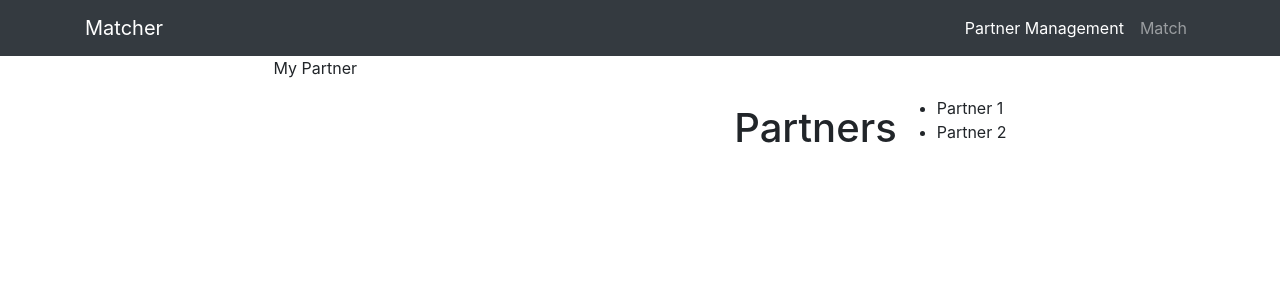
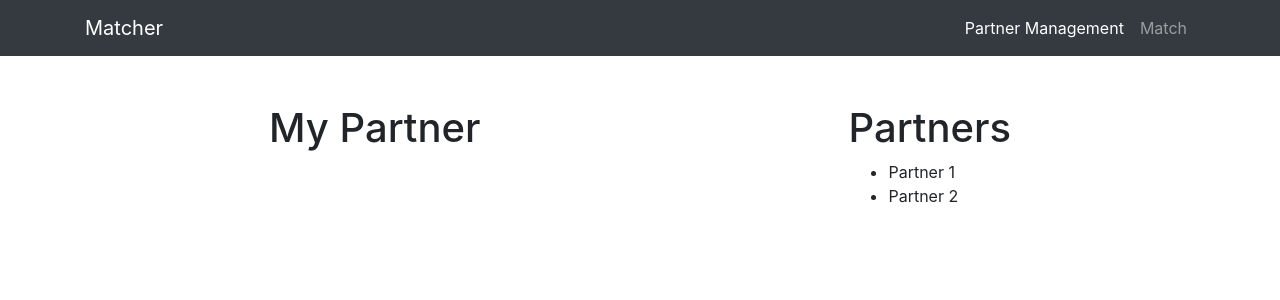
Before and after one commit to DanteCrossCoding/matcher, a React (Create React App) app in the folder client/: page / in a window 1280 px wide. Shown: the top 300 px of the page. Built offline with nearby package versions, Linux system fonts and the light colour scheme.

Commit message:
Formatted current partner side by side

```diff
--- a/client/src/App.css
+++ b/client/src/App.css
@@ -39,8 +39,7 @@
 
 .partners {
   display: flex;
-  justify-content: flex-end;
-  align-items: flex-end;
+  flex-direction: column;
 }
 
 .col-lg-12 {
--- a/client/src/App.tsx
+++ b/client/src/App.tsx
@@ -32,7 +32,7 @@ function App() {
                 </a>
               </li>
               <li className="nav-item">
-                <a className="nav-link" href='#'>Match</a>
+                <a className="nav-link" href="#">Match</a>
               </li>
             </ul>
           </div>
@@ -43,7 +43,7 @@ function App() {
         <div className="row">
           <div className="col-lg-12">
             <div className="current-partner">
-              My Partner
+              <h1 className="mt-5">My Partner</h1>
             </div>
             <div className="partners">
               <h1 className="mt-5">Partners</h1>
```
Also changed, not shown: 1 other file (tests, documents, lock files or other folders).
